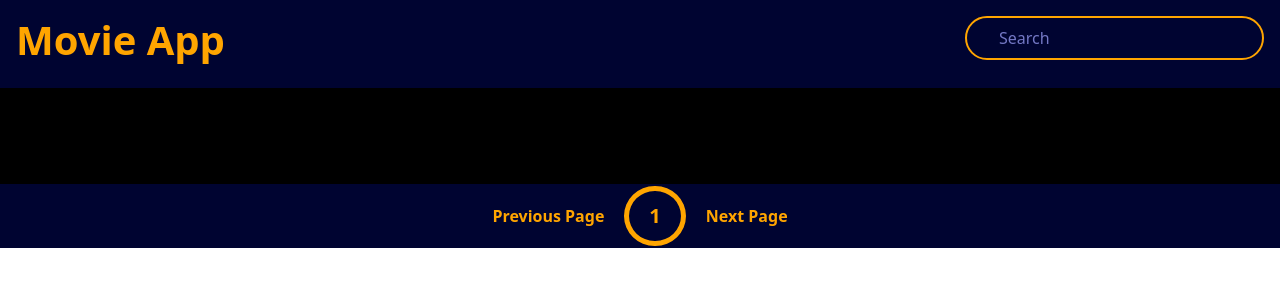
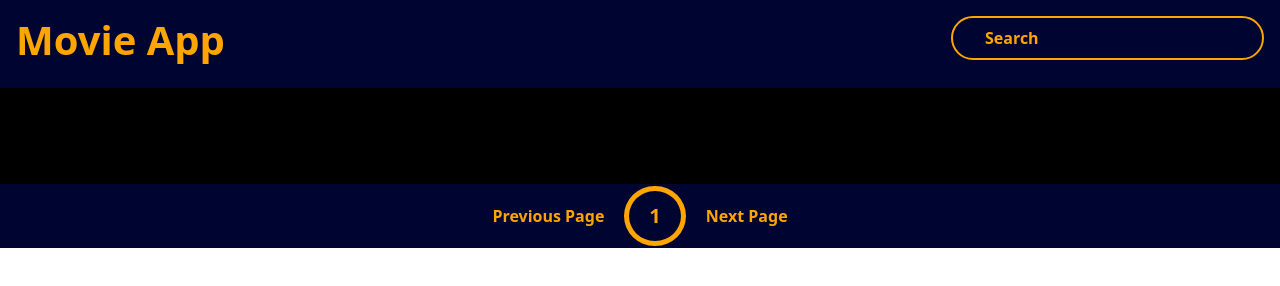
Before and after one commit to pandjisetiya07/Technical-Project-Assignment-3, a plain HTML site: page index.html in a window 1280 px wide. Drawn offline with nearby package versions, Linux system fonts and the light colour scheme; no server answers.

Commit message:
revisi #4 tulisan search

```diff
--- a/style.css
+++ b/style.css
@@ -26,17 +26,19 @@ header{
     padding:0.5rem 2rem;
     border-radius: 50px;
     font-size: 1rem;
-    color: var(--font-focus-color);
     font-family: inherit;
+    color: var(--primary-color);
+    font-weight: bold;
 }
 
 .search:focus{
     outline:0;
     background-color: var(--focus-color);
+    color: var(--font-focus-color);
 }
 
 .search::placeholder{
-    color: #7378c5;
+    color: var(--primary-color);
 }
 
 
```
